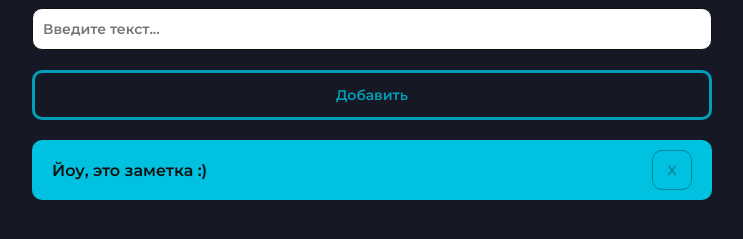
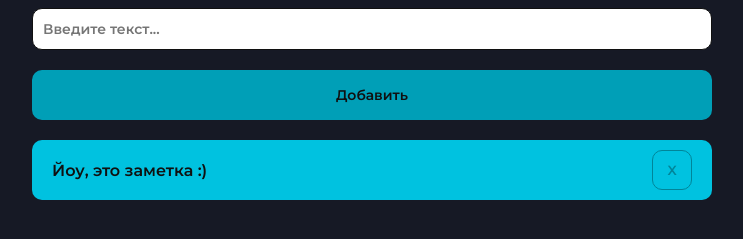
Before and after one commit to tyomzya/Notes, a plain HTML site: page index.html in a window 1280 px wide. In both pictures the pointer is over the input "Добавить". Shown: the part 129-368 px from the top of the page, without its empty margins (268-1011 px from the left). Drawn offline with Linux system fonts and the light colour scheme; a web font is replaced by a local one.

Commit message:
add button hover

```diff
--- a/styles.css
+++ b/styles.css
@@ -72,6 +72,19 @@ h2 {
     font-size: 14px;
     color: #009FB7;
 }
+.button-add:hover {
+    width: 100%;
+    height: 50px;
+    border: 3px #009FB7 solid;
+    border-radius: 10px;
+    padding: 5px 10px;
+    background-color: #009FB7;
+    margin-bottom: 20px;
+
+    font-style: normal;
+    font-size: 14px;
+    color: #101010;
+}
 .note-template {
     display: flex;
     flex-direction: row;
```
